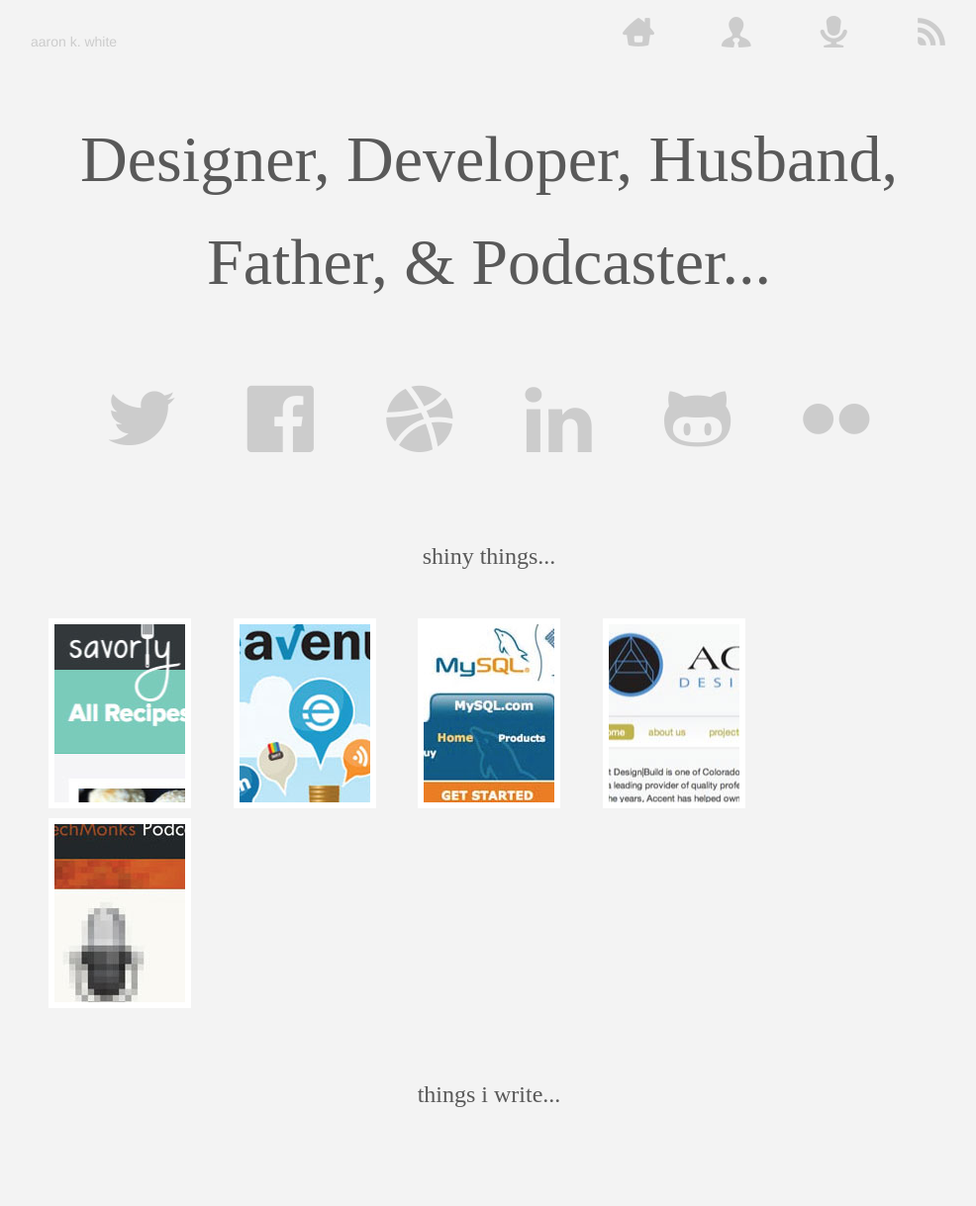
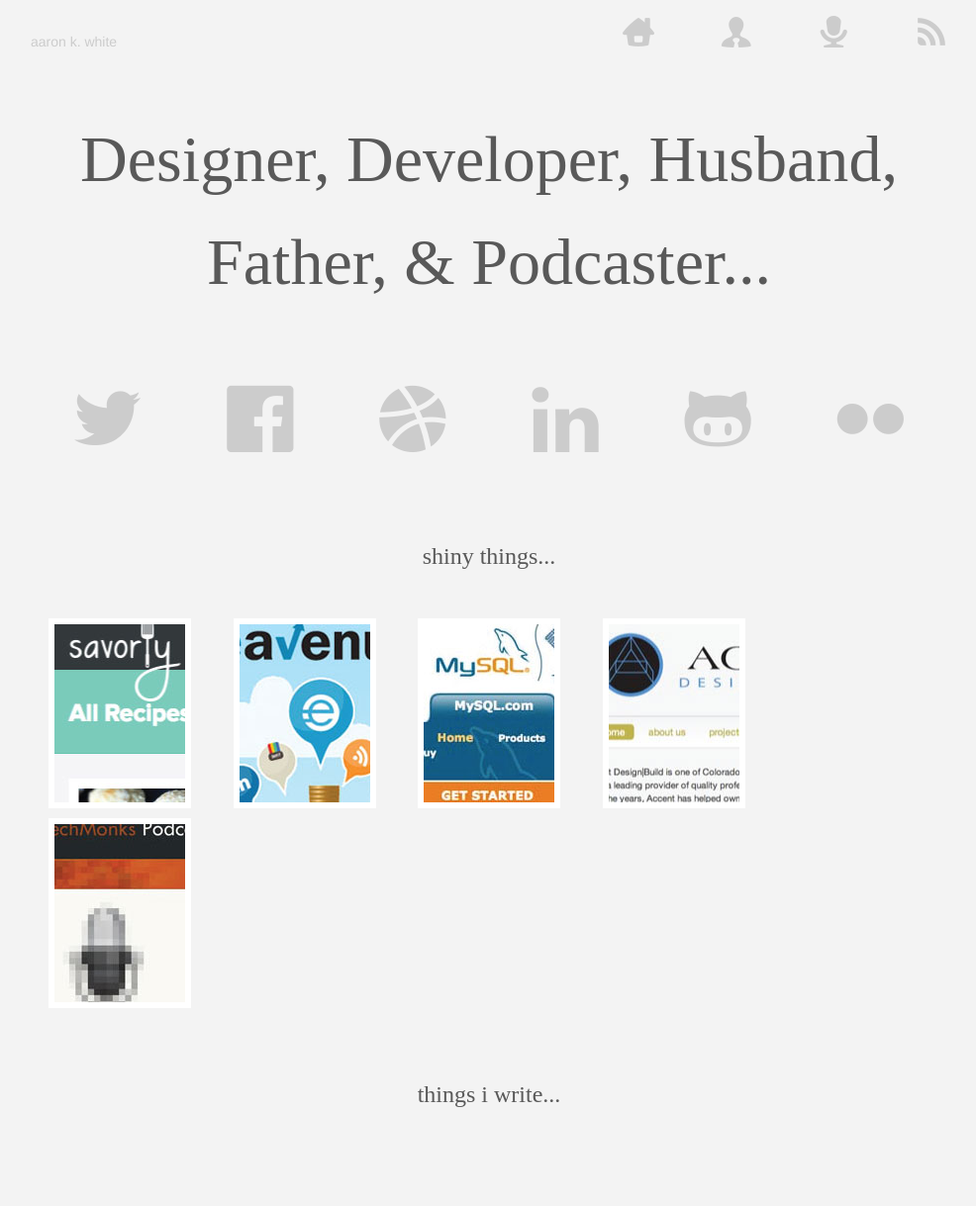
Before and after one commit to aaronkwhite/aaronkwhite.github.com, a Jekyll site: the page built from index.html, in a window 1280 px wide. Shown: the whole page at 99% size, without its empty margins (146-1132 px from the left). Built offline with Jekyll 4.4.1, drawn with Linux system fonts in a browser that asks for light colours; Markdown is read by kramdown in place of the engine named in the settings.

Commit message:
more social icon padding

```diff
--- a/sass/main.sass
+++ b/sass/main.sass
@@ -114,7 +114,7 @@ body
     li
       color: $greyLighter
       font-size: 2.8em
-      padding: 0 0.495em
+      padding: 0 0.5975em
       a
         color: $greyLighter
         &:hover
--- a/stylesheets/main.css
+++ b/stylesheets/main.css
@@ -105,7 +105,7 @@ body {
     #social ul li {
       color: #cccccc;
       font-size: 2.8em;
-      padding: 0 0.495em; }
+      padding: 0 0.5975em; }
       #social ul li a {
         color: #cccccc; }
         #social ul li a:hover {
```
